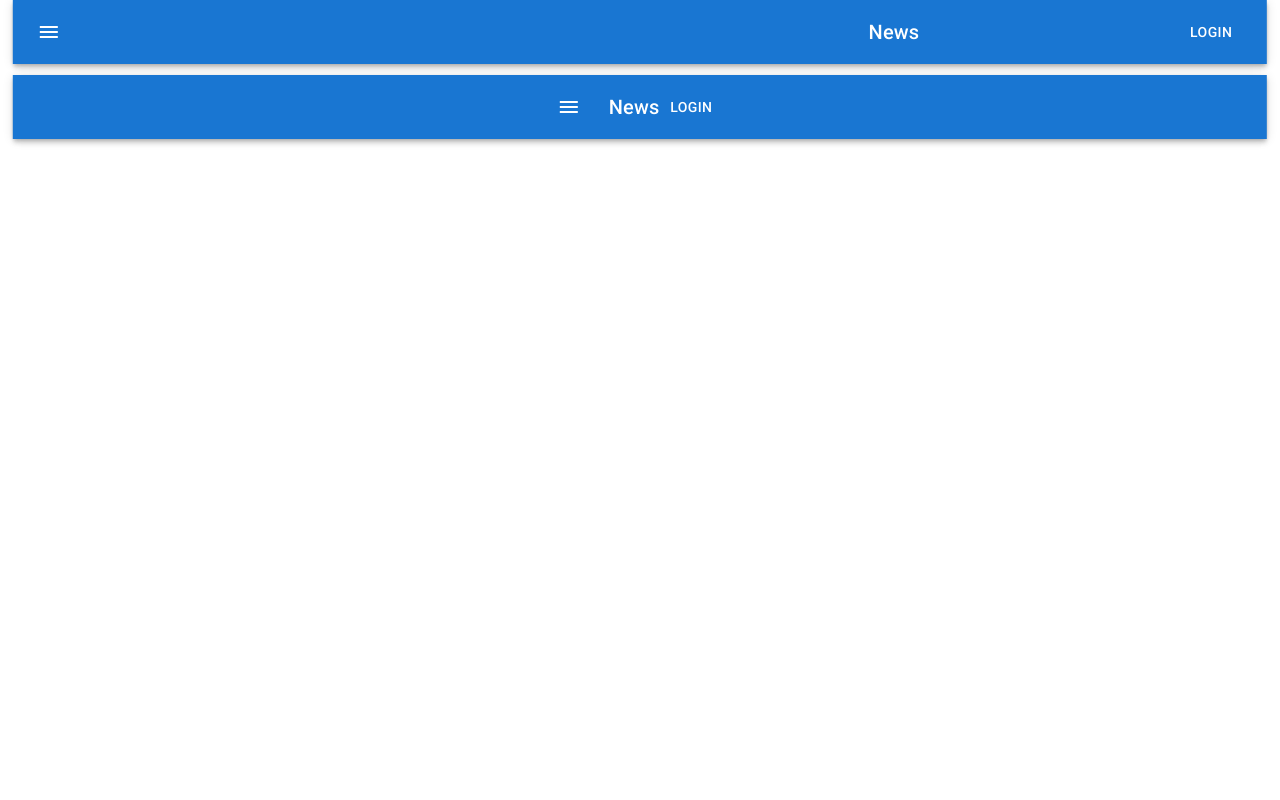
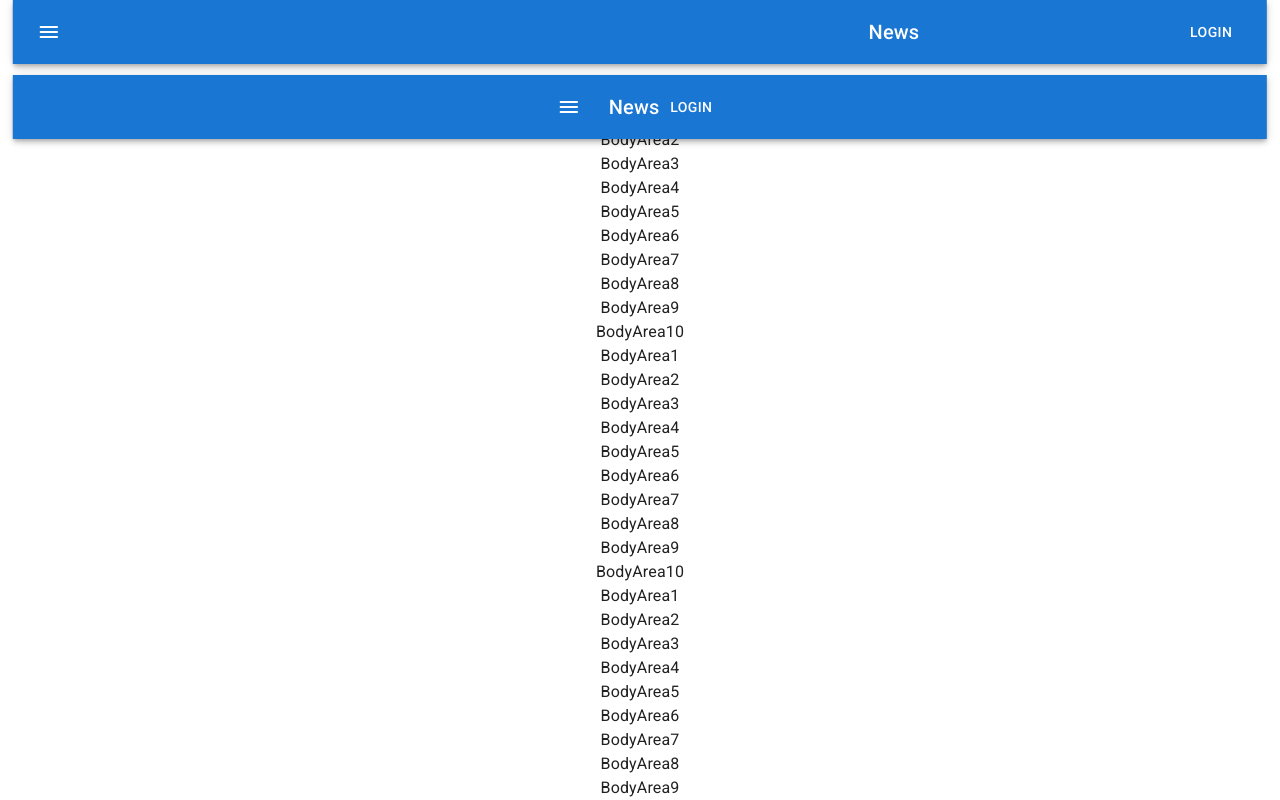
Before and after one commit to Thorn5/Trygve-Horn-Portfolio, a React (Vite) app: page / in a window 1280 px wide. Shown: the top 800 px of the page. Built offline with nearby package versions, Linux system fonts and the light colour scheme.

Commit message:
SnapShot

```diff
--- a/src/App.jsx
+++ b/src/App.jsx
@@ -12,9 +12,9 @@ function App() {
       <CssBaseline />
       <PortFolioTheme theme={HeaderBar}>
         <HeaderAppBar />
-        {/* <PortFolioTheme theme={MainContent}>
+        <PortFolioTheme theme={MainContent}>
           <BodyArea />
-        </PortFolioTheme> */}
+        </PortFolioTheme>
       </PortFolioTheme>
     </>
   )
--- a/src/assets/PortFolioTheme.jsx
+++ b/src/assets/PortFolioTheme.jsx
@@ -5,8 +5,6 @@ export const HeaderBar = createTheme({
   components: { // fixes body text underrunning app-bar
     MuiToolbar: { styleOverrides: { dense: { height: 36, minHeight: 36 } } },
   },
-
-
   // palette: {
   //   mode: 'light',
   // },
```
